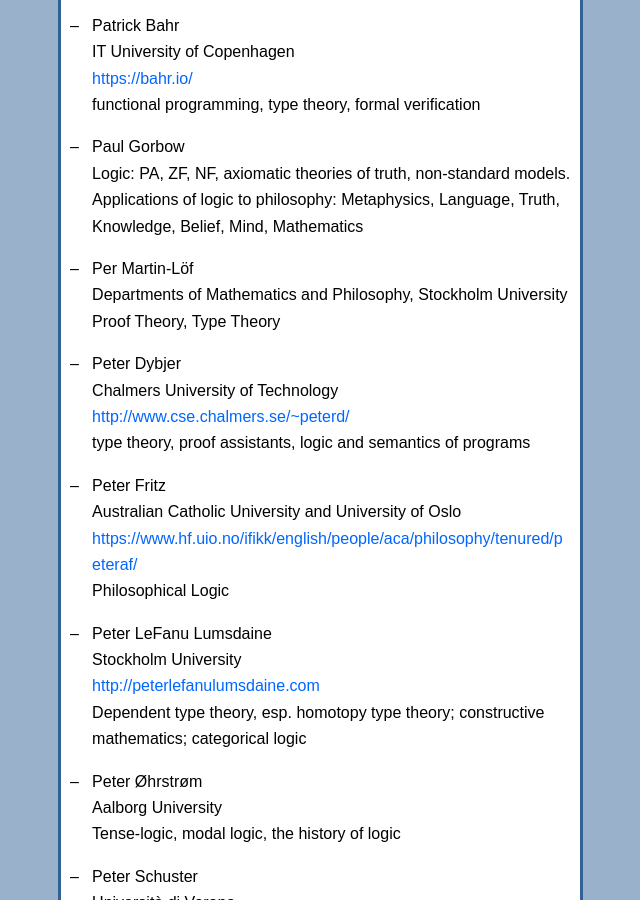
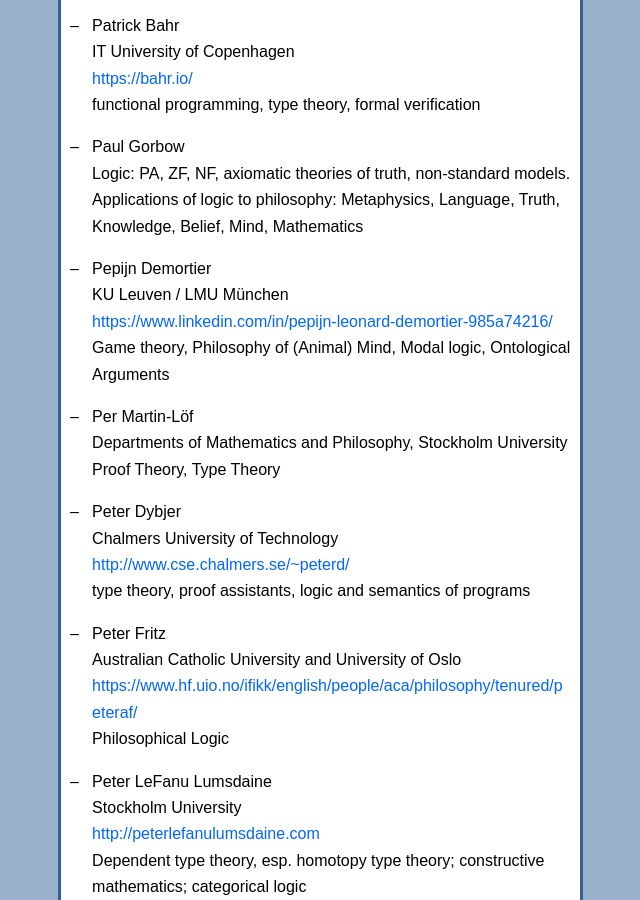
Before and after one commit to scandinavianlogic/scandinavianlogic.github.io, a Jekyll site: the page built from members.md, in a window 1280 px wide and 900 px high, scrolled down 14088 px. Shown: the whole window, without its empty margins (453-1093 px from the left). Built offline with Jekyll 4.4.1, drawn with Linux system fonts in a browser that asks for light colours.

Commit message:
new member

```diff
--- a/members.md
+++ b/members.md
@@ -537,6 +537,11 @@ membership.
 - Paul Gorbow
   Logic: PA, ZF, NF, axiomatic theories of truth, non-standard models. Applications of logic to philosophy: Metaphysics, Language, Truth, Knowledge, Belief, Mind, Mathematics
 
+- Pepijn Demortier
+  KU Leuven / LMU München
+  <https://www.linkedin.com/in/pepijn-leonard-demortier-985a74216/>
+  Game theory, Philosophy of (Animal) Mind, Modal logic, Ontological Arguments
+
 - Per Martin-Löf
   Departments of Mathematics and Philosophy, Stockholm University
   Proof Theory, Type Theory
```
